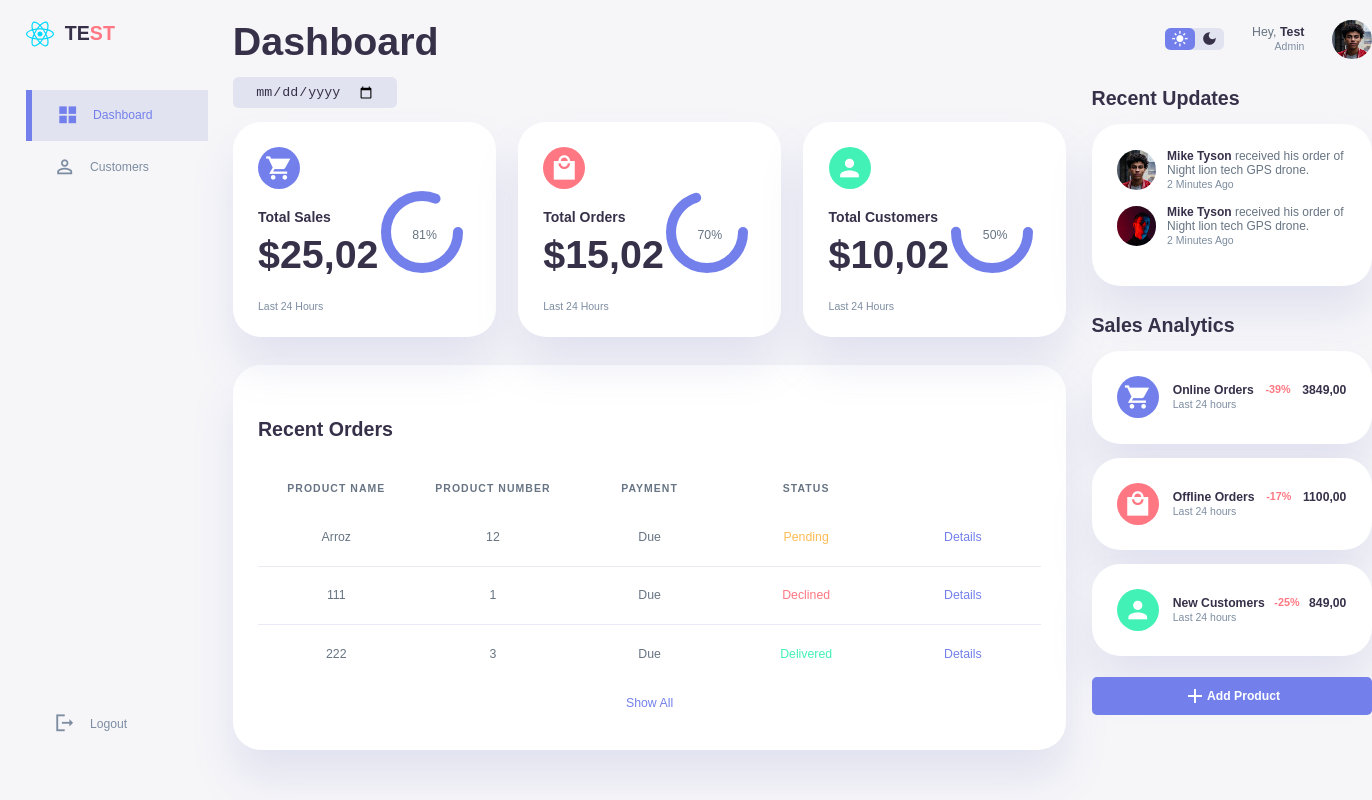
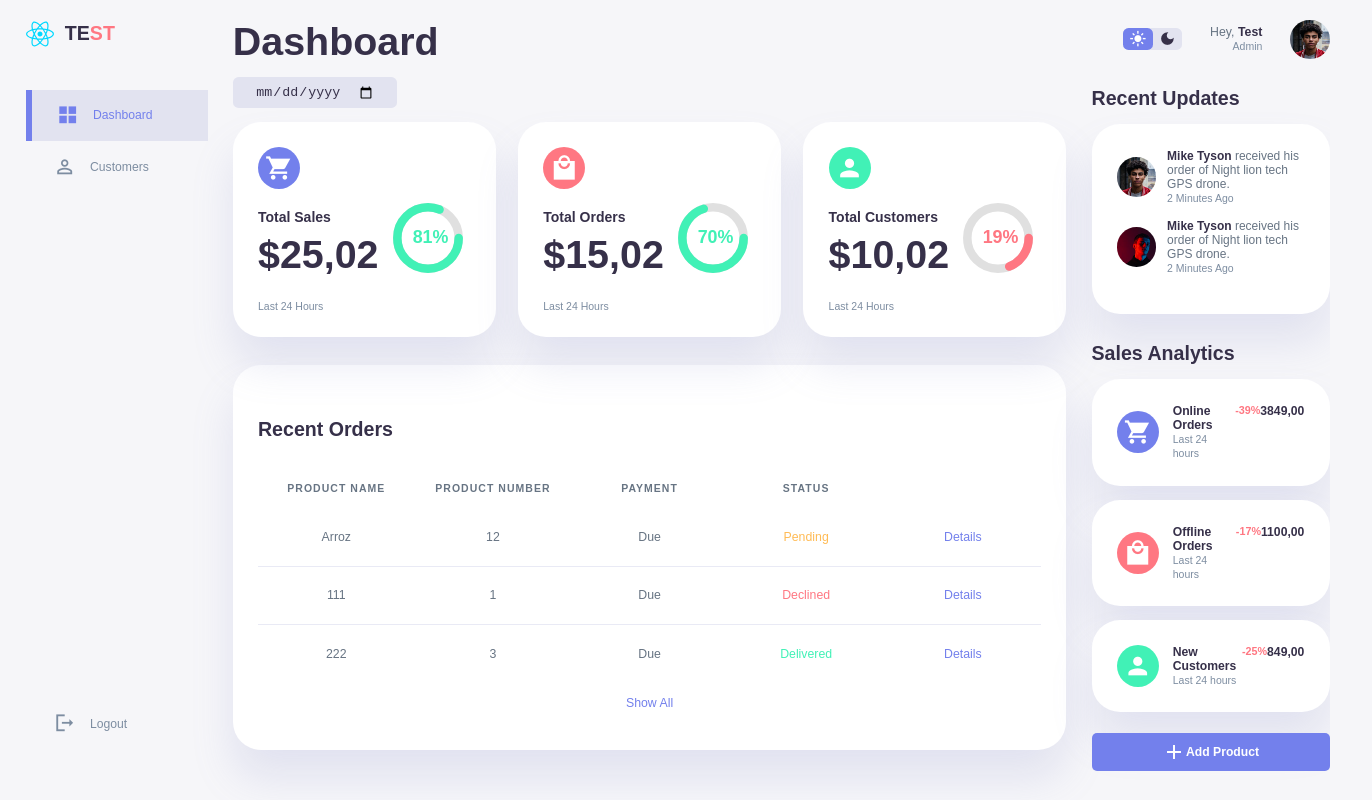
Before and after one commit to dxdns/react-components, a React (Vite) app: page / in a window 1280 px wide. Shown: the whole page, 1372 px wide, since content can reach past the window. Built offline with nearby package versions, Linux system fonts and the light colour scheme.

Commit message:
style layout | progress component

```diff
--- a/src/components/progress/index.tsx
+++ b/src/components/progress/index.tsx
@@ -11,6 +11,10 @@ export default function Progress({ percent }: Props) {
     })
     const refSvg = React.useRef<SVGSVGElement>(null)
 
+    function getColor(percent: number) {
+        return percent < 50 ? "var(--color-danger)" : "var(--color-success)"
+    }
+
     React.useEffect(() => {
         const roundPercent = Number(refSvg.current?.getAttribute("data-percent"))
         const roundCircum = 2 * 36 * Math.PI
@@ -20,12 +24,11 @@ export default function Progress({ percent }: Props) {
 
     return (
         <div className="progress">
-            <svg ref={refSvg} style={style} data-percent={percent}>
-                <circle cx="38" cy="38" r="36"></circle>
+            <svg ref={refSvg} style={style} data-percent={percent} width="92" height="92" viewBox="-11.5 -11.5 115 115">
+                <circle r="36" cx="46" cy="46" fill="transparent" stroke="#e0e0e0" strokeDasharray={"0"}></circle>
+                <circle r="36" cx="46" cy="46" stroke={getColor(percent)} stroke-width="10px" fill="transparent"></circle>
+                <text x="28px" y="52px" fill={getColor(percent)} fontSize="21px" fontWeight="bold">{percent}%</text>
             </svg>
-            <div className="number">
-                <p>{percent}%</p>
-            </div>
         </div>
     )
 }
--- a/src/components/progress/style.css
+++ b/src/components/progress/style.css
@@ -24,9 +24,9 @@
 
 .progress svg circle {
     fill: none;
-    stroke: var(--color-primary);
+    /* stroke: var(--color-primary); */
     stroke-linecap: round;
-    transform: translate(5px, 5px);
+    /* transform: translate(5px, 5px); */
     animation: draw 1s linear forwards;
     stroke-dashoffset: 100;
 }
--- a/src/layouts/template/style.css
+++ b/src/layouts/template/style.css
@@ -3,7 +3,7 @@
     width: 96%;
     margin: 0 auto;
     gap: 1.8rem;
-    grid-template-columns: 13rem auto 20rem;
+    grid-template-columns: 13rem auto 17rem;
     grid-template-areas:
         "sidebar main right"
     ;
--- a/src/pages/dashboard/data.tsx
+++ b/src/pages/dashboard/data.tsx
@@ -71,6 +71,6 @@ export const insights = [
         icon: <Icon name="person" bgColor="success" />,
         label: "Total Customers",
         value: 10.024,
-        percent: 50
+        percent: 19
     }
 ]
```
